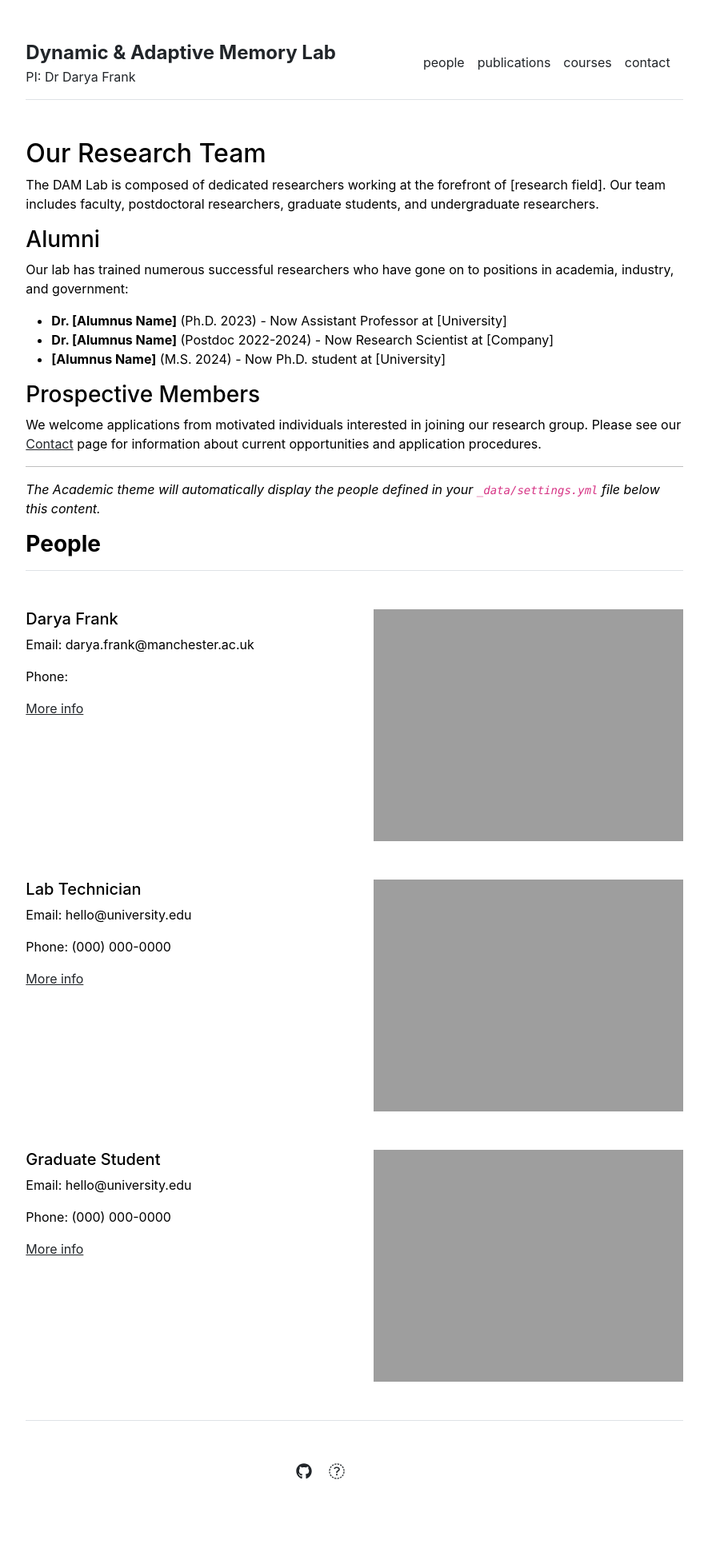
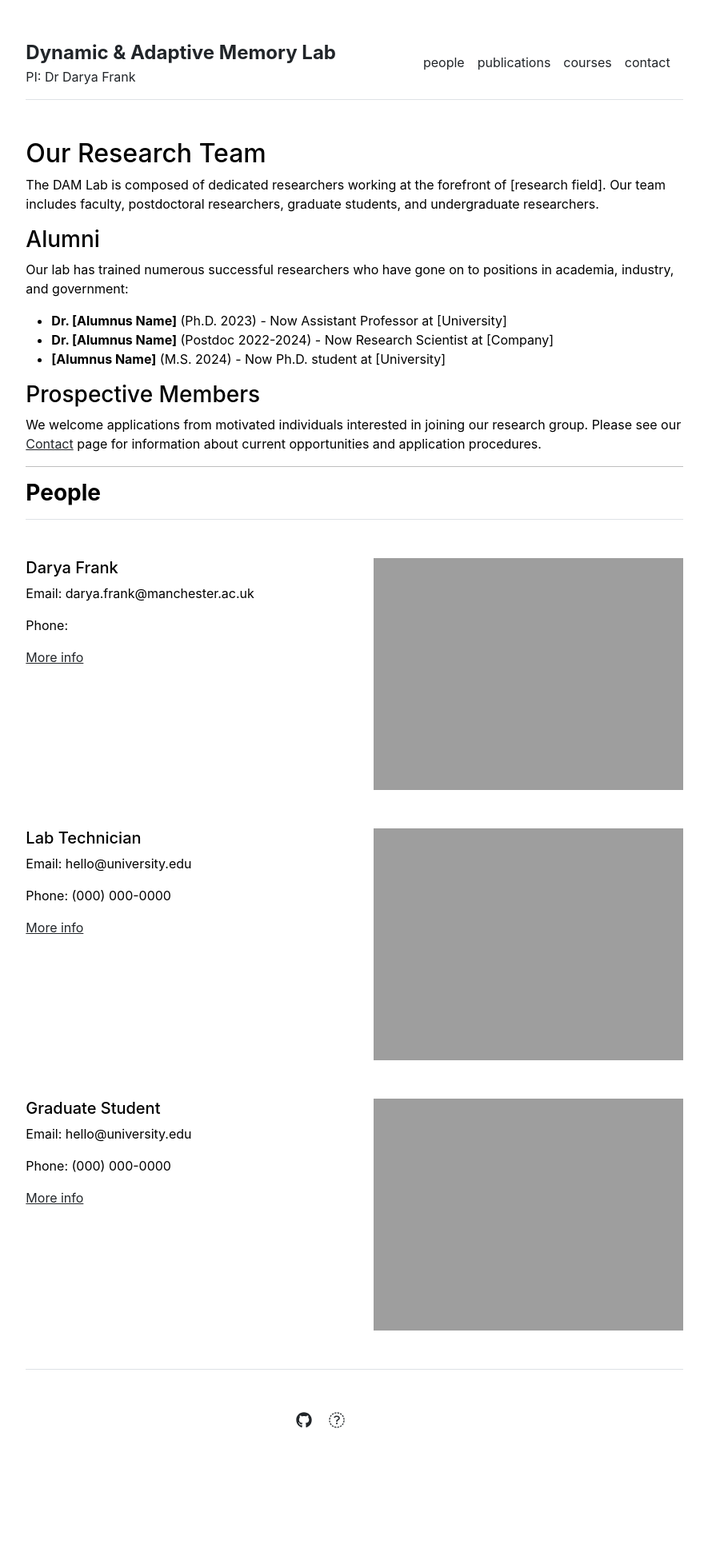
Before and after one commit to frank-dam-lab/frank-dam-lab.github.io, a Jekyll site: the page built from people.md, in a window 1280 px wide. Shown: the whole page at 80% size, without its empty margins (197-1082 px from the left). Built offline with Jekyll 4.4.1, drawn with Linux system fonts in a browser that asks for light colours; after the commit the page ends 1887 px from its top, so only the background shows below that.

Commit message:
Update people.md

```diff
--- a/people.md
+++ b/people.md
@@ -20,5 +20,3 @@ Our lab has trained numerous successful researchers who have gone on to position
 We welcome applications from motivated individuals interested in joining our research group. Please see our [Contact](/contact) page for information about current opportunities and application procedures.
 
 ---
-
-*The Academic theme will automatically display the people defined in your `_data/settings.yml` file below this content.*
```
